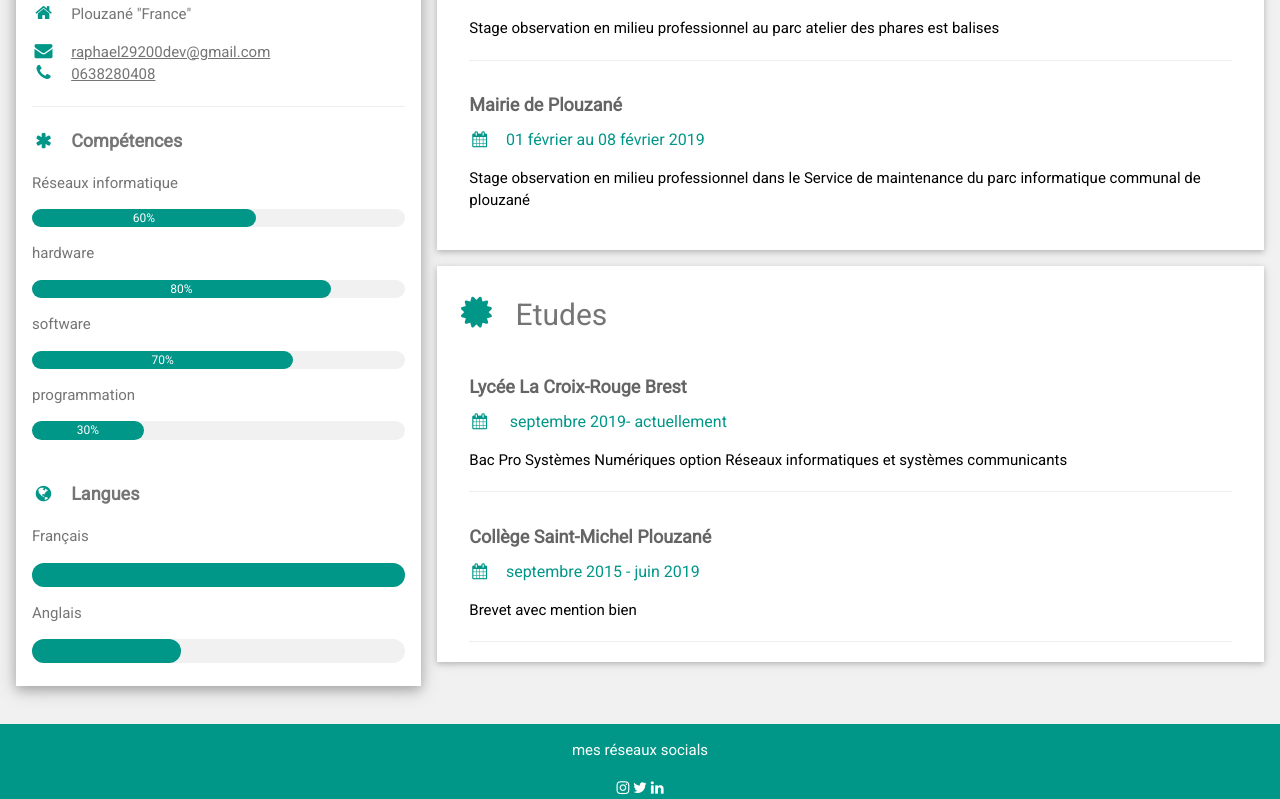
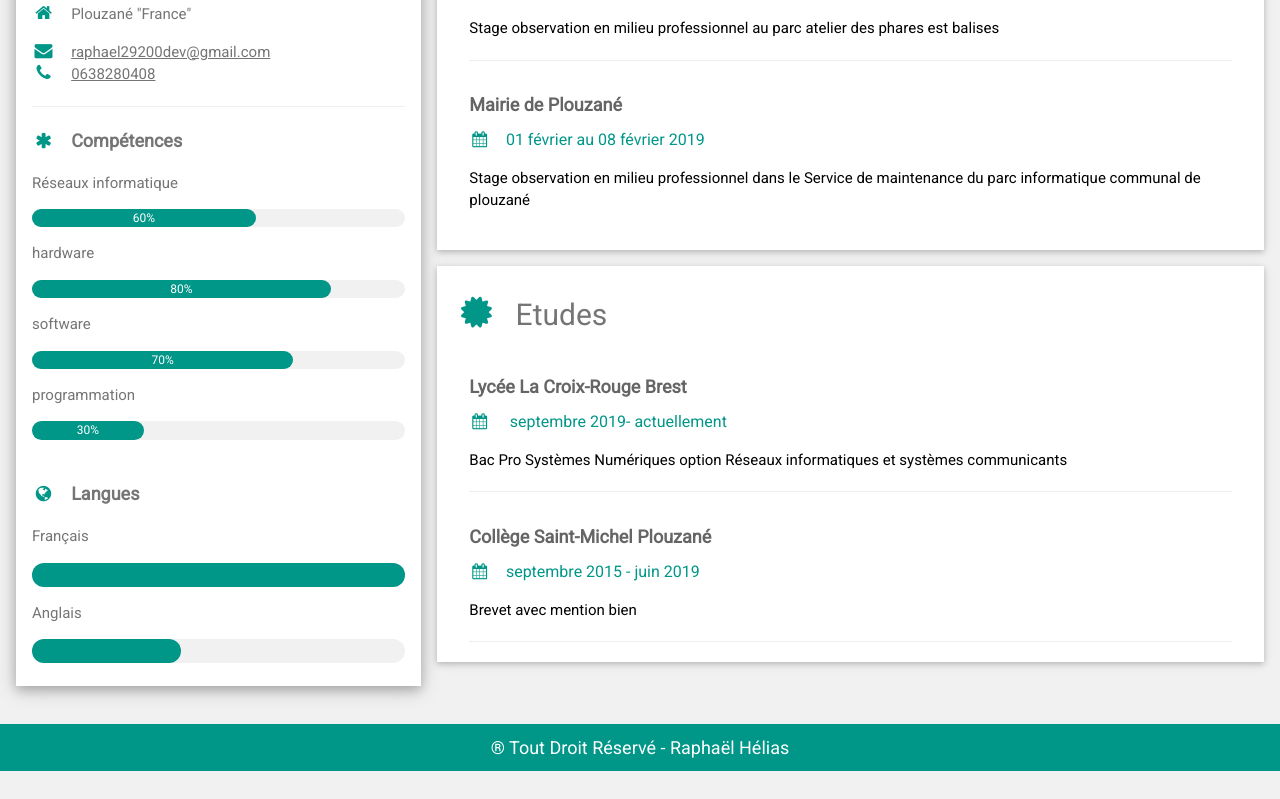
Before and after one commit to Raphael-Helias/Raphael-Helias.github.io, a plain HTML site: page index.html in a window 1280 px wide. Shown: the part 332-1131 px from the top of the page. After the commit the page ends 1103 px from the top, so only its background shows below. Drawn offline with nearby package versions, Linux system fonts and the light colour scheme.

Commit message:
Update index.html

```diff
--- a/index.html
+++ b/index.html
@@ -120,13 +120,10 @@ html,body,h1,h2,h3,h4,h5,h6 {font-family: "Roboto", sans-serif}
   <!-- End Page Container -->
 </div>
 
+
 <footer class="w3-container w3-teal w3-center w3-margin-top">
-  <p>mes réseaux socials </p>
-  <i class="fa fa-instagram w3-hover-opacity"></i>
-  <i class="fa fa-twitter w3-hover-opacity"></i>
-  <i class="fa fa-linkedin w3-hover-opacity"></i>
-
-</footer>
+  <center><h5> ®  Tout Droit Réservé - Raphaël Hélias </h5></center>
+ </footer>
 
 </body>
 </html>
```
